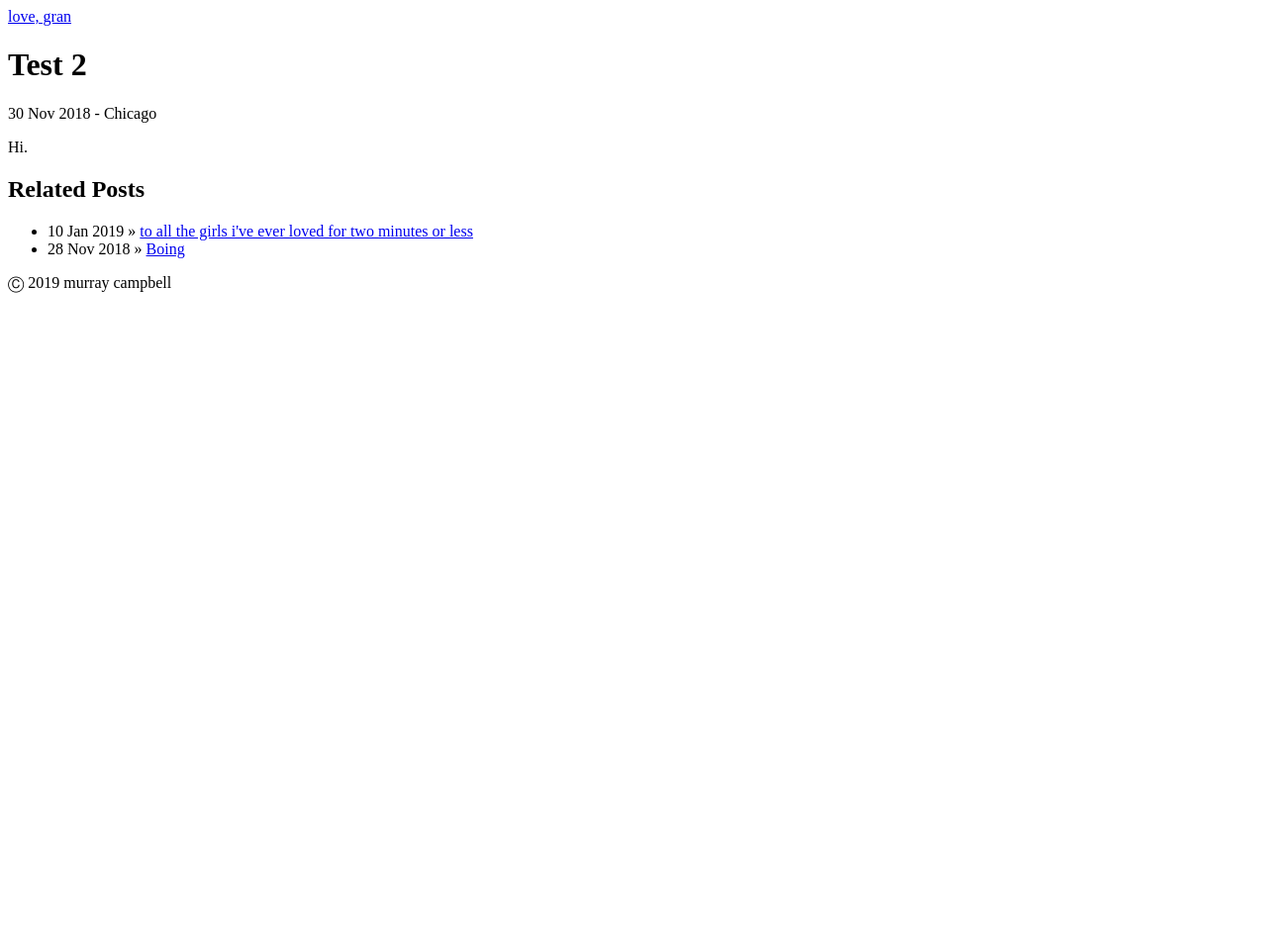
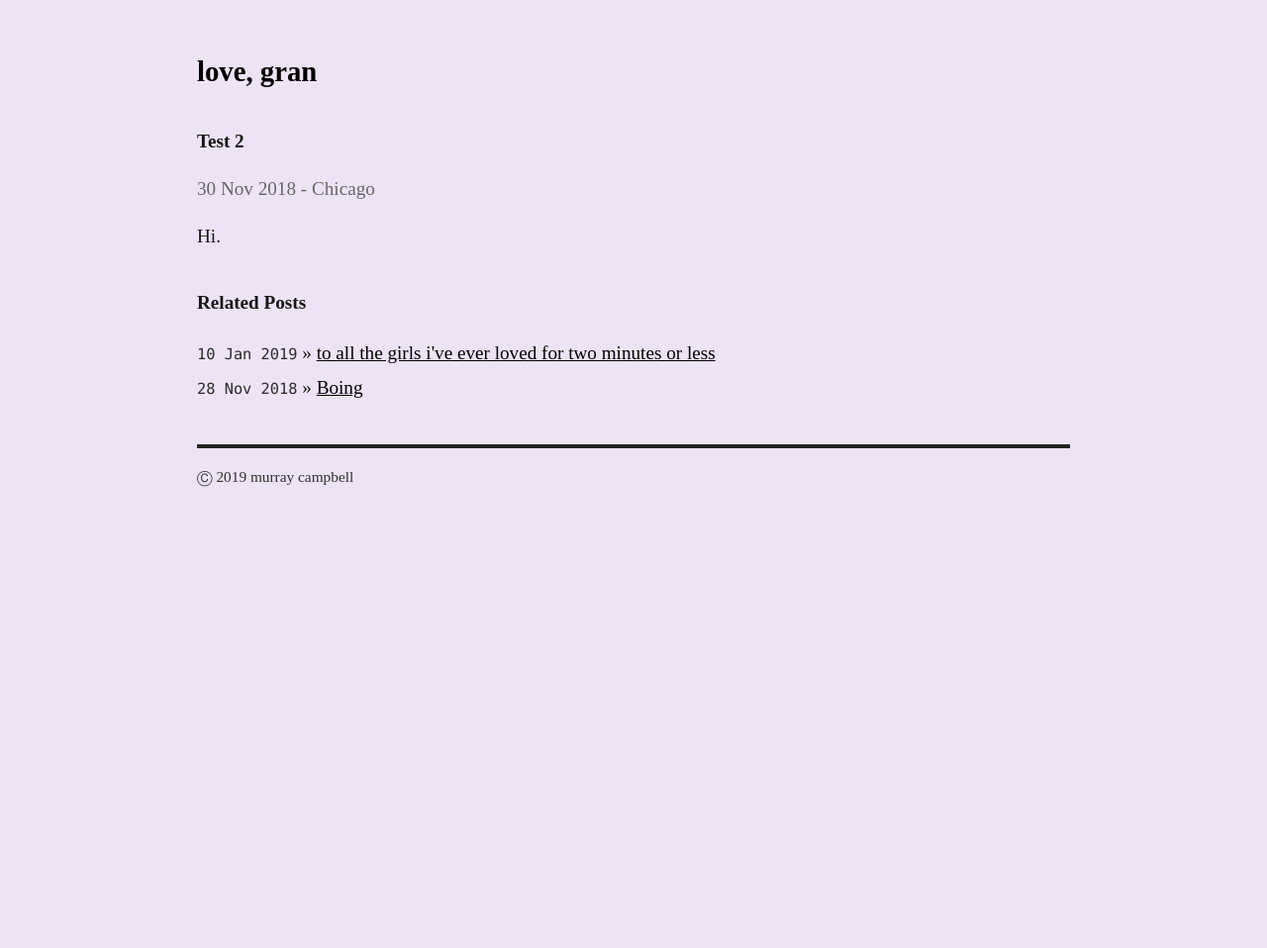
Before and after one commit to campmara/gran, a Jekyll site: the page built from _posts/2018-11-30-test.md, in a window 1280 px wide. Shown: the whole page at 99% size. Built offline with Jekyll 4.4.1, drawn with Linux system fonts in a browser that asks for light colours; some web fonts are replaced; before the commit the page ends 900 px from its top, so only the background shows below that.

Commit message:
Update default.html

```diff
--- a/_layouts/default.html
+++ b/_layouts/default.html
@@ -7,13 +7,13 @@
    <meta name="author" content="murray campbell" />
 
    <!-- Base CSS -->
-   <link rel="stylesheet" href="assets/css/sanitize.css" type="text/css" />
+   <link rel="stylesheet" href="{{site.baseurl}}/assets/css/sanitize.css" type="text/css" />
 
    <!-- syntax highlighting CSS -->
-   <link rel="stylesheet" href="assets/css/syntax.css" type="text/css" />
+   <link rel="stylesheet" href="{{site.baseurl}}/assets/css/syntax.css" type="text/css" />
 
    <!-- Homepage CSS -->
-   <link rel="stylesheet" href="assets/css/screen.css" type="text/css" media="screen, projection" />
+   <link rel="stylesheet" href="{{site.baseurl}}/assets/css/screen.css" type="text/css" media="screen, projection" />
 
    <!-- Google Fonts -->
    <link href="https://fonts.googleapis.com/css?family=Quattrocento+Sans" rel="stylesheet">
@@ -23,7 +23,7 @@
 
 <div class="site">
   <div class="title">
-    <a href="/">love, gran</a>
+    <a href="/{{site.baseurl}}/">love, gran</a>
   </div>
 
   {{ content }}
```
